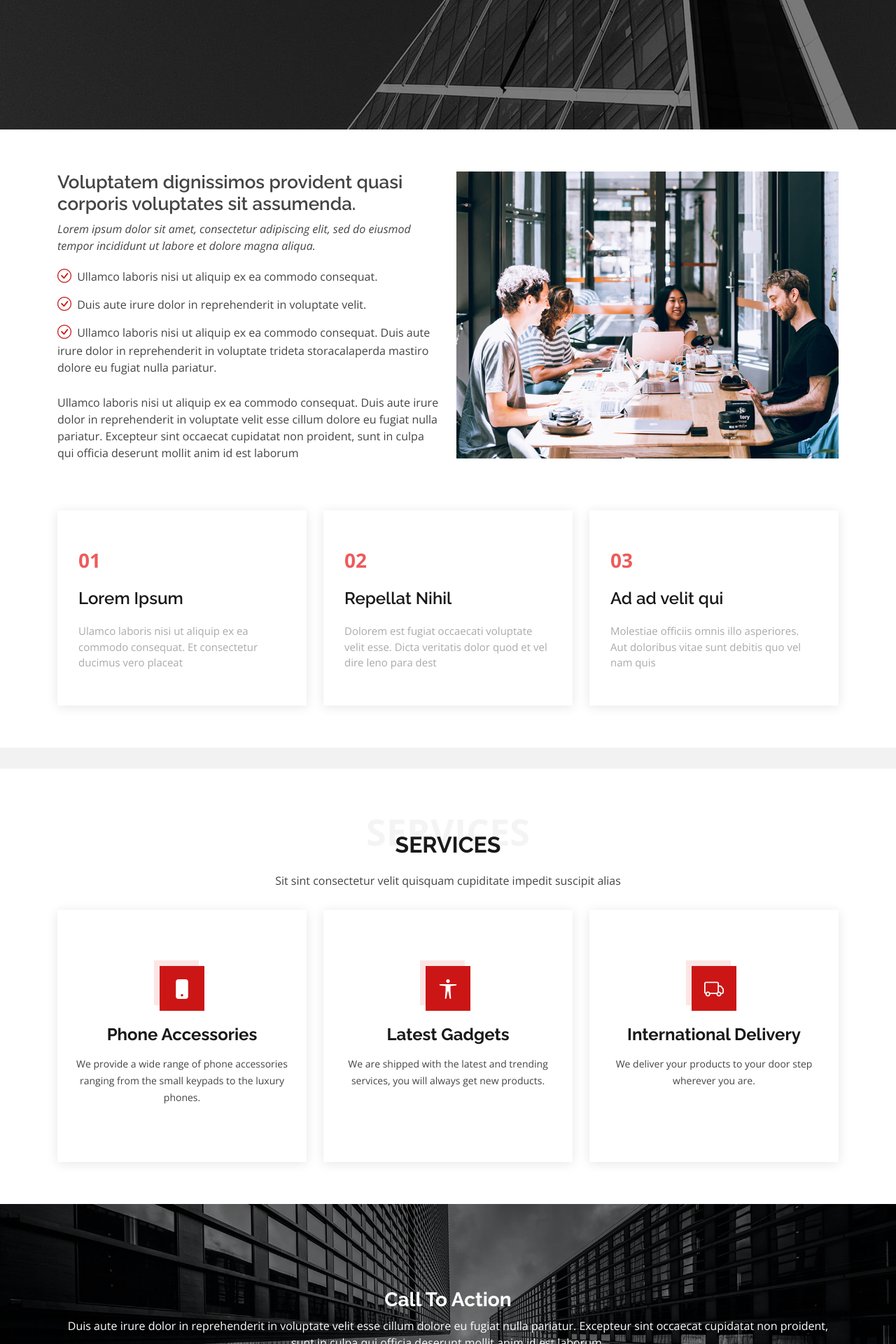
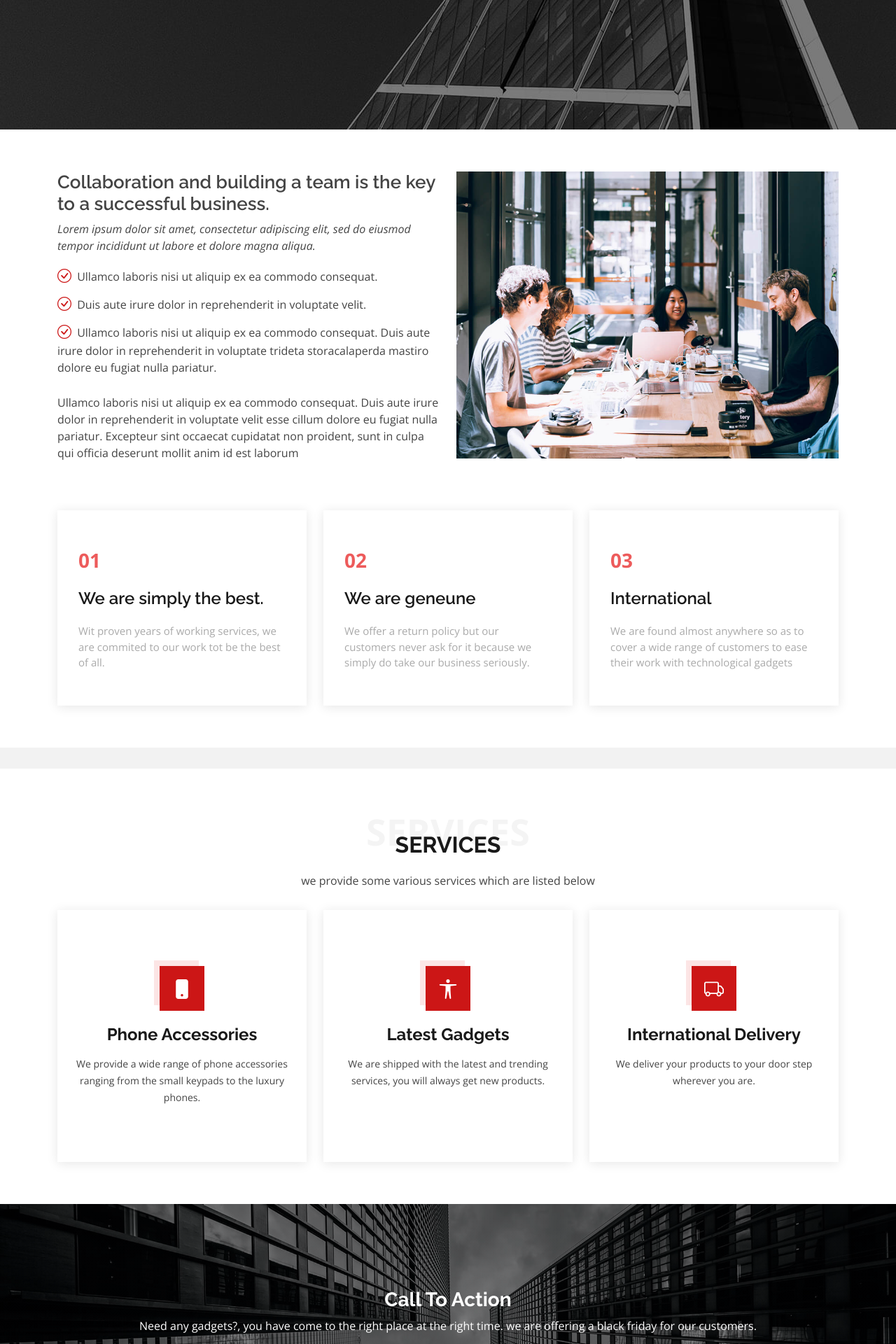
Before and after one commit to haula1122/django-project, a Django app: page / in a window 1280 px wide. Shown: the part 615-2535 px from the top of the page at 70% size. Run offline with Django 4.2, Linux system fonts and the light colour scheme; data comes from the database, SQL or seed files in the repository; both versions use the stored data as it was after the commit; data that the repository does not hold is empty; some libraries are stand-ins or nearby versions.

Commit message:
added some files

```diff
--- a/main/templates/main/index.html
+++ b/main/templates/main/index.html
@@ -23,7 +23,7 @@
           <img src="{% static 'img/about.jpg' %}" class="img-fluid" alt="">
         </div>
         <div class="col-lg-6 pt-4 pt-lg-0 order-2 order-lg-1 content" data-aos="fade-right">
-          <h3>Voluptatem dignissimos provident quasi corporis voluptates sit assumenda.</h3>
+          <h3>Collaboration and building a team is the key to a successful business.</h3>
           <p class="fst-italic">
             Lorem ipsum dolor sit amet, consectetur adipiscing elit, sed do eiusmod tempor incididunt ut labore et dolore
             magna aliqua.
@@ -53,24 +53,24 @@
         <div class="col-lg-4" data-aos="fade-up">
           <div class="box">
             <span>01</span>
-            <h4>Lorem Ipsum</h4>
-            <p>Ulamco laboris nisi ut aliquip ex ea commodo consequat. Et consectetur ducimus vero placeat</p>
+            <h4>We are simply the best.</h4>
+            <p>Wit proven years of working services, we are commited to our work tot be the best of all.</p>
           </div>
         </div>
 
         <div class="col-lg-4 mt-4 mt-lg-0" data-aos="fade-up" data-aos-delay="150">
           <div class="box">
             <span>02</span>
-            <h4>Repellat Nihil</h4>
-            <p>Dolorem est fugiat occaecati voluptate velit esse. Dicta veritatis dolor quod et vel dire leno para dest</p>
+            <h4>We are geneune</h4>
+            <p>We offer a return policy but our customers never ask for it because we simply do take our business seriously.</p>
           </div>
         </div>
 
         <div class="col-lg-4 mt-4 mt-lg-0" data-aos="fade-up" data-aos-delay="300">
           <div class="box">
             <span>03</span>
-            <h4> Ad ad velit qui</h4>
-            <p>Molestiae officiis omnis illo asperiores. Aut doloribus vitae sunt debitis quo vel nam quis</p>
+            <h4>International</h4>
+            <p>We are found almost anywhere so as to cover a wide range of customers to ease their work with technological gadgets</p>
           </div>
         </div>
 
@@ -102,7 +102,7 @@
       <div class="section-title">
         <span>Services</span>
         <h2>Services</h2>
-        <p>Sit sint consectetur velit quisquam cupiditate impedit suscipit alias</p>
+        <p>we provide some various services which are listed below</p>
       </div>
 
       <div class="row">
@@ -126,7 +126,7 @@
 
       <div class="text-center">
         <h3>Call To Action</h3>
-        <p> Duis aute irure dolor in reprehenderit in voluptate velit esse cillum dolore eu fugiat nulla pariatur. Excepteur sint occaecat cupidatat non proident, sunt in culpa qui officia deserunt mollit anim id est laborum.</p>
+        <p>Need any gadgets?, you have come to the right place at the right time. we are offering a black friday for our customers.</p>
         <a class="cta-btn" href="#">Call To Action</a>
       </div>
 
@@ -140,7 +140,7 @@
       <div class="section-title">
         <span>Portfolio</span>
         <h2>Portfolio</h2>
-        <p>Sit sint consectetur velit quisquam cupiditate impedit suscipit alias</p>
+        <p>search through range of technological gadgets that suit your need.</p>
       </div>
 
       <div class="row" data-aos="fade-up">
@@ -177,7 +177,7 @@
     </div>
   </section><!-- End Portfolio Section -->
 
-  <!-- ======= Pricing Section ======= -->
+  {% comment %} <!-- ======= Pricing Section ======= -->
   <section id="pricing" class="pricing">
     <div class="container">
 
@@ -243,7 +243,7 @@
       </div>
 
     </div>
-  </section><!-- End Pricing Section -->
+  </section><!-- End Pricing Section --> {% endcomment %}
 
   <!-- ======= Team Section ======= -->
   <section id="team" class="team">
@@ -252,7 +252,7 @@
       <div class="section-title">
         <span>Team</span>
         <h2>Team</h2>
-        <p>Sit sint consectetur velit quisquam cupiditate impedit suscipit alias</p>
+        <p>Our dedicated and hardworking teams are the backbone of this retail company</p>
       </div>
 
       <div class="row">
@@ -286,7 +286,7 @@
       <div class="section-title">
         <span>Contact</span>
         <h2>Contact</h2>
-        <p>Sit sint consectetur velit quisquam cupiditate impedit suscipit alias</p>
+        <p>Don't hesistate to email us, as we are always available.</p>
       </div>
 
       <div class="row" data-aos="fade-up">
@@ -294,7 +294,7 @@
           <div class="info-box mb-4">
             <i class="bx bx-map"></i>
             <h3>Our Address</h3>
-            <p>Bayero University Kano, Faculty of Computer Science, Gwargo Road. Kano, Nigeria</p>
+            <p>Bayero University Kano, Gwargo Road. Kano, Nigeria</p>
           </div>
         </div>
 
--- a/project/settings.py
+++ b/project/settings.py
@@ -25,9 +25,9 @@ SECRET_KEY = 'django-insecure-6agn@8k*@1mm(-28(eu6npe_4x5zwwbv#2y)ubxl#h!20$^84i
 # SECURITY WARNING: don't run with debug turned on in production!
 DEBUG = True
 
-ALLOWED_HOSTS = ["*"]
+ALLOWED_HOSTS = ["https://django-project-production-712f.up.railway.app","*"]
 
-CSRF_TRUSTED_ORIGINS = []
+CSRF_TRUSTED_ORIGINS = ["https://django-project-production-712f.up.railway.app"]
 
 
 # Application definition
--- a/templates/base/base.html
+++ b/templates/base/base.html
@@ -58,7 +58,7 @@
   <header id="header" class="d-flex align-items-center">
     <div class="container d-flex align-items-center justify-content-between">
 
-      <h1 class="logo"><a href="index.html">E-Retail</a></h1>
+      <h1 class="logo"><a href="/">E-Retail</a></h1>
       <!-- Uncomment below if you prefer to use an image logo -->
       <!-- <a href="index.html" class="logo"><img src="{% static 'img/logo.png' %}" alt="" class="img-fluid"></a>-->
 
@@ -91,10 +91,10 @@
             <div class="footer-info">
               <h3>E-RETAIL</h3>
               <p>
-                A108 Adam Street <br>
-                NY 535022, USA<br><br>
+                Bayero University Kano <br>
+                Kano State, Nigeria<br><br>
                 <strong>Phone:</strong> +1 5589 55488 55<br>
-                <strong>Email:</strong> info@example.com<br>
+                <strong>Email:</strong> mminuwaali@gmail.com<br>
               </p>
               <div class="social-links mt-3">
                 <a href="#" class="twitter"><i class="bx bxl-twitter"></i></a>
@@ -130,7 +130,7 @@
 
           <div class="col-lg-4 col-md-6 footer-newsletter">
             <h4>Our Newsletter</h4>
-            <p>Tamen quem nulla quae legam multos aute sint culpa legam noster magna</p>
+            <p>Subscribe to our newsletter, we promise not to spam you.</p>
             <form action="{% url 'subscribe' %}" method="post">
               {% csrf_token %}
               <input type="email" name="email" /><input type="submit" value="Subscribe" />
```
Also changed, not shown: acct/migrations/0004_alter_profile_profile.py (added), db.sqlite3, media/portfolio/Laptops/Apple Pack/pexels-pixabay-39284.jpg (added), media/portfolio/Laptops/Asus Zenbook/pexels-junior-teixeira-2047905.jpg (added), media/portfolio/Laptops/Mackbook Air/pexels-hasan-albari-1229861.jpg (added), media/portfolio/Phones/IphoneX/pexels-jess-bailey-designs-788946.jpg (added), media/portfolio/Phones/Samsung Galaxy/pexels-mohi-syed-47261.jpg (added), media/profiles/abdussamad/team-3.jpg (added), media/profiles/ibrahim/IMG-20221205-WA0072.jpg (added), media/profiles/mubarak/team-1.jpg (added), media/profiles/sanda/team-3.jpg (added), 2 other files.
